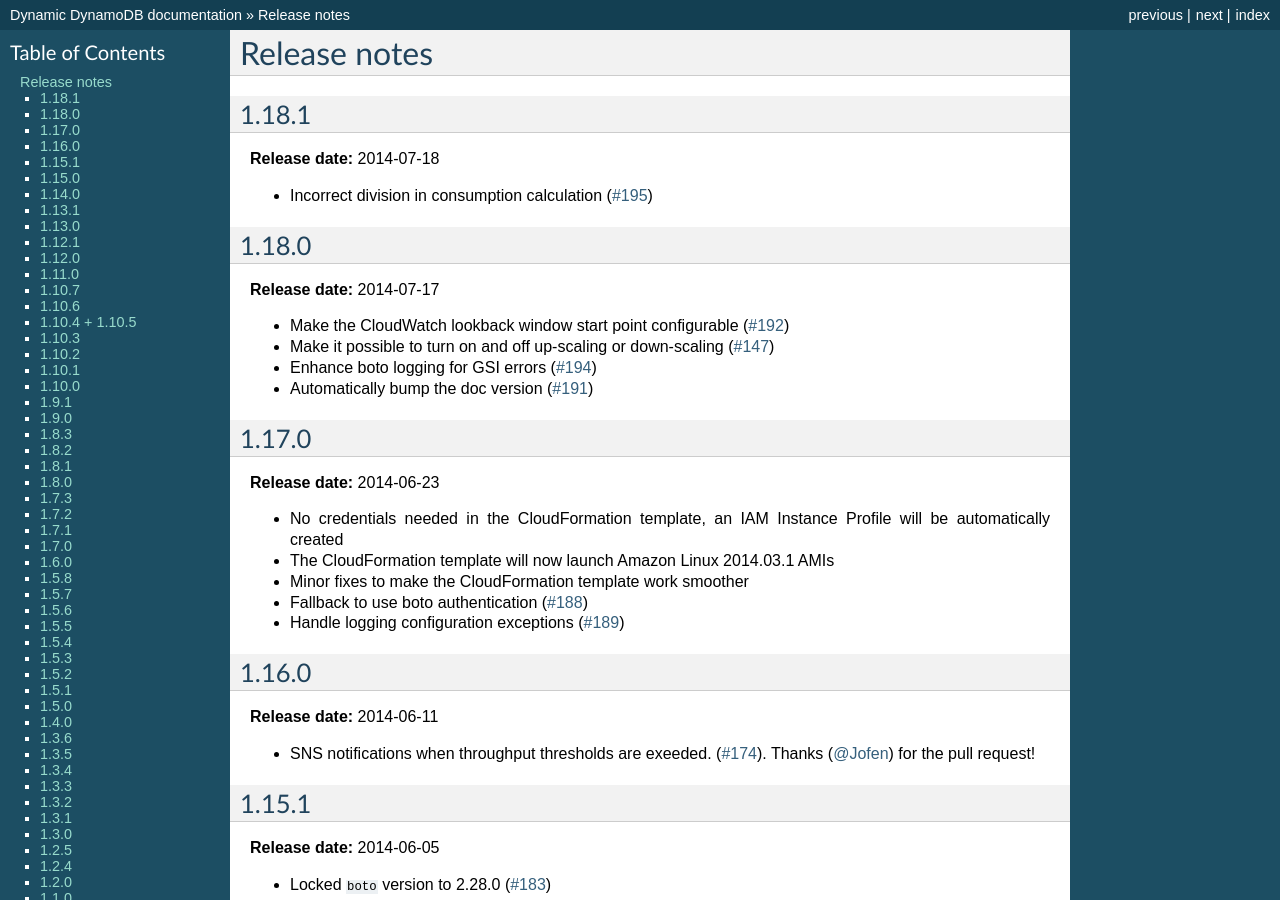
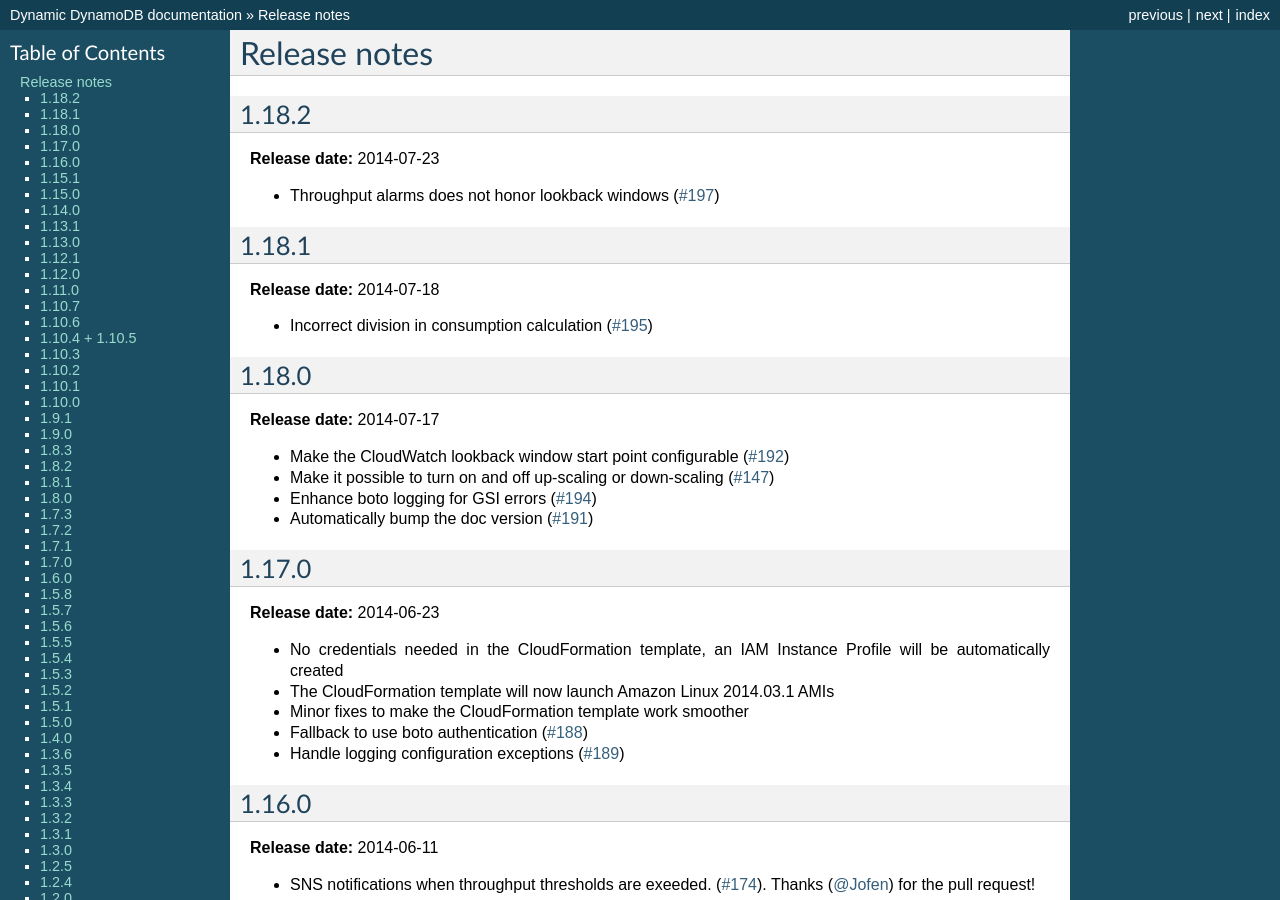
Before and after one commit to sebdah/dynamic-dynamodb, a Sphinx documentation site: the page built from docs/release_notes.rst, in a window 1280 px wide and 900 px high. Built offline with Sphinx 7.4.7, drawn with Linux system fonts in a browser that asks for light colours; the version number could not be read and is left out.

Commit message:
Added release notes for 1.18.2

```diff
--- a/docs/release_notes.rst
+++ b/docs/release_notes.rst
@@ -1,5 +1,12 @@
 Release notes
 =============
+
+1.18.2
+------
+
+**Release date:** 2014-07-23
+
+- Throughput alarms does not honor lookback windows (`#197 <https://github.com/sebdah/dynamic-dynamodb/issues/197>`__)
 
 1.18.1
 ------
```
